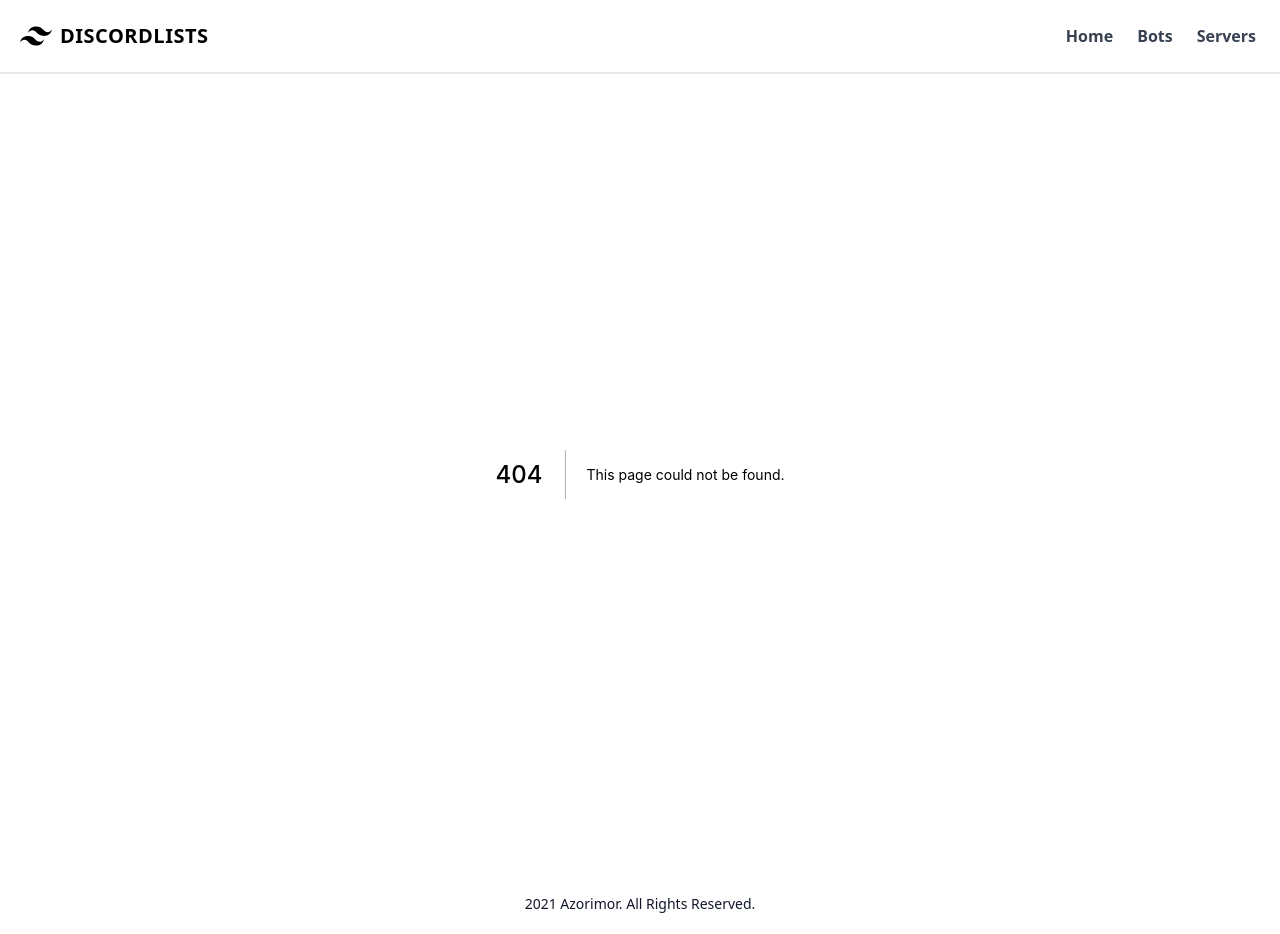
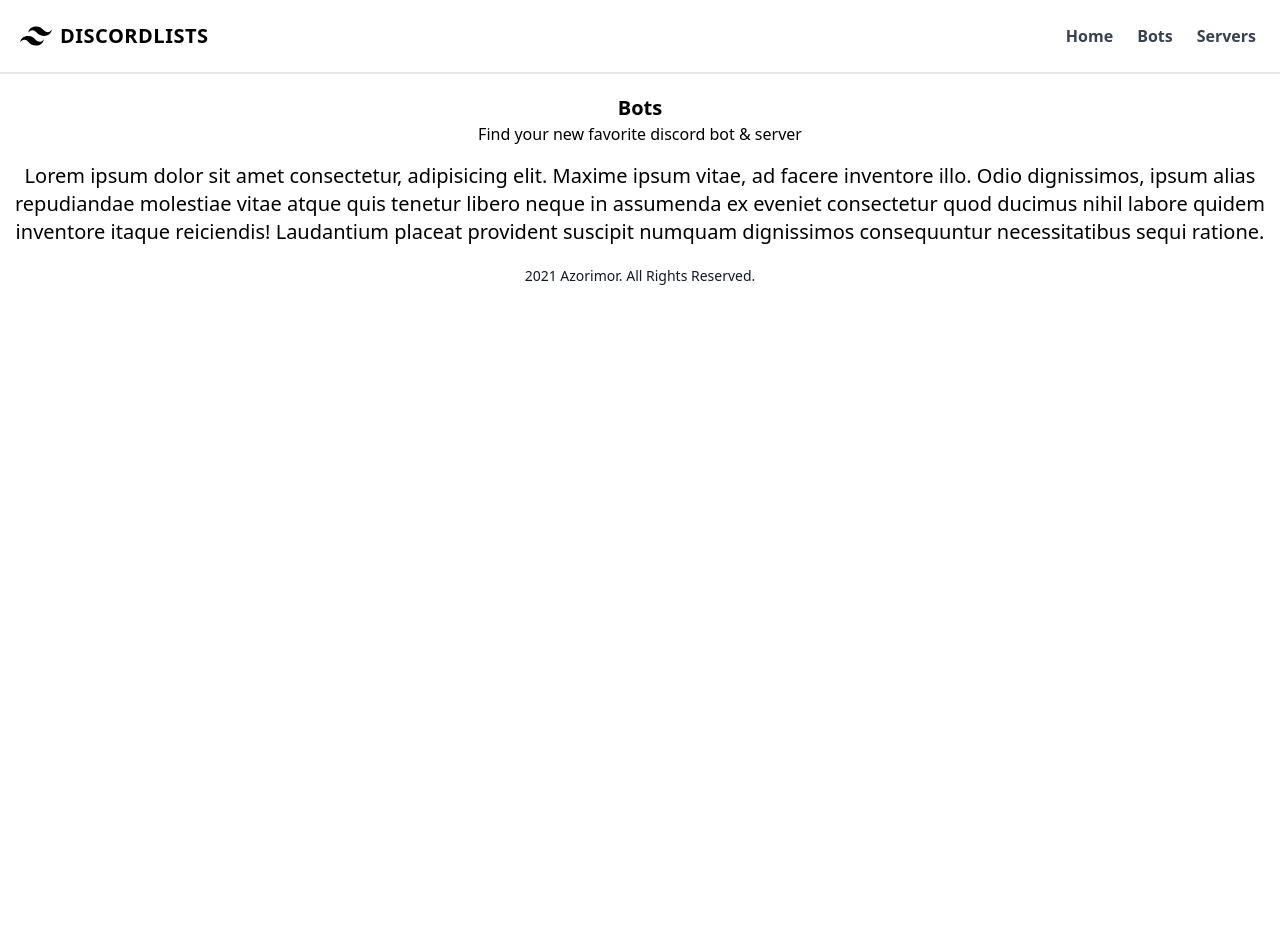
Before and after one commit to Azorimor/discordlists, a Next.js app: page /bots in a window 1280 px wide. Before the commit this address had no page. After the commit the page ends 800 px from the top, so only its background shows below. Built offline with nearby package versions, Linux system fonts and the light colour scheme.

Commit message:
added pages for bots and servers
Signed-off-by: Azorimor <azorimor@gmail.com>

```diff
--- /dev/null
+++ b/pages/bots.tsx
@@ -0,0 +1,15 @@
+import type { NextPage } from 'next'
+
+const Bots: NextPage = () => {
+  return (
+    <div className="flex justify-center items-center dark:bg-gray-700">
+      <div className="text-center">
+        <h1 className="text-xl font-bold dark:text-white mt-5">Bots</h1>
+        <p className="text-md font-light dark:text-white pb-4">Find your new favorite discord bot & server</p>
+        <p className="text-xl dark:text-white">Lorem ipsum dolor sit amet consectetur, adipisicing elit. Maxime ipsum vitae, ad facere inventore illo. Odio dignissimos, ipsum alias repudiandae molestiae vitae atque quis tenetur libero neque in assumenda ex eveniet consectetur quod ducimus nihil labore quidem inventore itaque reiciendis! Laudantium placeat provident suscipit numquam dignissimos consequuntur necessitatibus sequi ratione.</p>
+      </div>
+    </div>
+  )
+}
+
+export default Bots
--- /dev/null
+++ b/pages/servers.tsx
@@ -0,0 +1,15 @@
+import type { NextPage } from 'next'
+
+const Servers: NextPage = () => {
+  return (
+    <div className="flex justify-center items-center dark:bg-gray-700">
+      <div className="text-center">
+        <h1 className="text-xl font-bold dark:text-white mt-5">Servers</h1>
+        <p className="text-md font-light dark:text-white pb-4">Find your new favorite discord bot & server</p>
+        <p className="text-xl dark:text-white">Lorem ipsum dolor sit amet consectetur, adipisicing elit. Maxime ipsum vitae, ad facere inventore illo. Odio dignissimos, ipsum alias repudiandae molestiae vitae atque quis tenetur libero neque in assumenda ex eveniet consectetur quod ducimus nihil labore quidem inventore itaque reiciendis! Laudantium placeat provident suscipit numquam dignissimos consequuntur necessitatibus sequi ratione.</p>
+      </div>
+    </div>
+  )
+}
+
+export default Servers
```
